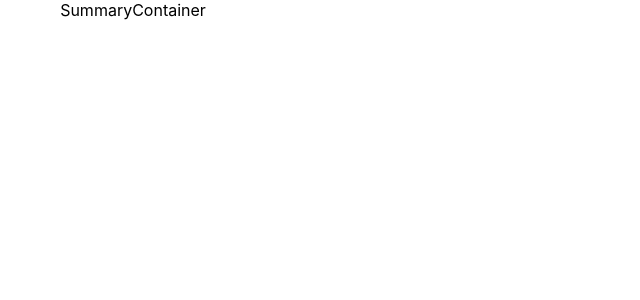
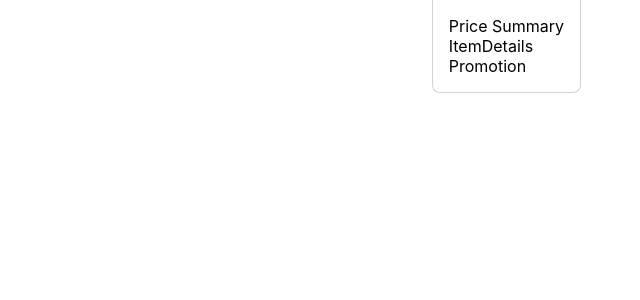
Before and after one commit to kevinqiyefa/Purchase-Summary, a React (Create React App) app: page / in a window 1280 px wide. Shown: the top 300 px of the page, without its empty margins (507-1147 px from the left). Built offline with nearby package versions, Linux system fonts and the light colour scheme.

Commit message:
added component and container logics

```diff
--- a/src/App.css
+++ b/src/App.css
@@ -1,3 +1,7 @@
 .App {
   text-align: center;
+  margin: 0 5em;
+  position: relative;
+  display: flex;
+  justify-content: flex-end;
 }
--- /dev/null
+++ b/src/components/ItemDetails/index.js
@@ -0,0 +1,10 @@
+import React, { Component } from 'react';
+import './style.css';
+
+class ItemDetails extends Component {
+  render() {
+    return <div className="Item-Details-Main">ItemDetails</div>;
+  }
+}
+
+export default ItemDetails;
--- /dev/null
+++ b/src/components/PriceSummary/index.js
@@ -0,0 +1,10 @@
+import React, { Component } from 'react';
+import './style.css';
+
+class PriceSummary extends Component {
+  render() {
+    return <div className="Price-Summary-Main">Price Summary</div>;
+  }
+}
+
+export default PriceSummary;
--- /dev/null
+++ b/src/components/Promotion/index.js
@@ -0,0 +1,10 @@
+import React, { Component } from 'react';
+import './style.css';
+
+class Promotion extends Component {
+  render() {
+    return <div className="Promotion-Main">Promotion</div>;
+  }
+}
+
+export default Promotion;
--- /dev/null
+++ b/src/components/PurchaseSummary/index.js
@@ -0,0 +1,22 @@
+import React, { Component } from 'react';
+
+import PriceSummary from '../PriceSummary';
+import Promotion from '../Promotion';
+import ItemDetails from '../ItemDetails';
+import './style.css';
+
+class PurchaseSummary extends Component {
+  render() {
+    const { pricing, itemDetails } = this.props.pricingData;
+
+    return (
+      <div className="Summary-Container-Main">
+        <PriceSummary pricing={pricing} />
+        <ItemDetails itemDetails={itemDetails} />
+        <Promotion />
+      </div>
+    );
+  }
+}
+
+export default PurchaseSummary;
--- /dev/null
+++ b/src/components/PurchaseSummary/style.css
@@ -0,0 +1,10 @@
+.Summary-Container-Main {
+  border: solid lightgray 1px;
+  border-bottom-left-radius: 8px;
+  border-bottom-right-radius: 8px;
+  border-top: none;
+  box-sizing: border-box;
+  padding: 1em;
+  margin: 0 10%;
+  text-align: left;
+}
--- a/src/containers/SummaryContainer/index.js
+++ b/src/containers/SummaryContainer/index.js
@@ -1,9 +1,11 @@
-import React, { Component } from 'react';
+import { connect } from 'react-redux';
+import PurchaseSummary from '../../components/PurchaseSummary';
 
-class SummaryContainer extends Component {
-  render() {
-    return <div>SummaryContainer</div>;
-  }
+function mapStateToProps(state) {
+  return { pricingData: state };
 }
 
-export default SummaryContainer;
+export default connect(
+  mapStateToProps,
+  {}
+)(PurchaseSummary);
```
Also changed, not shown: src/components/ItemDetails/style.css (added), src/components/PriceSummary/style.css (added), src/components/Promotion/style.css (added).
